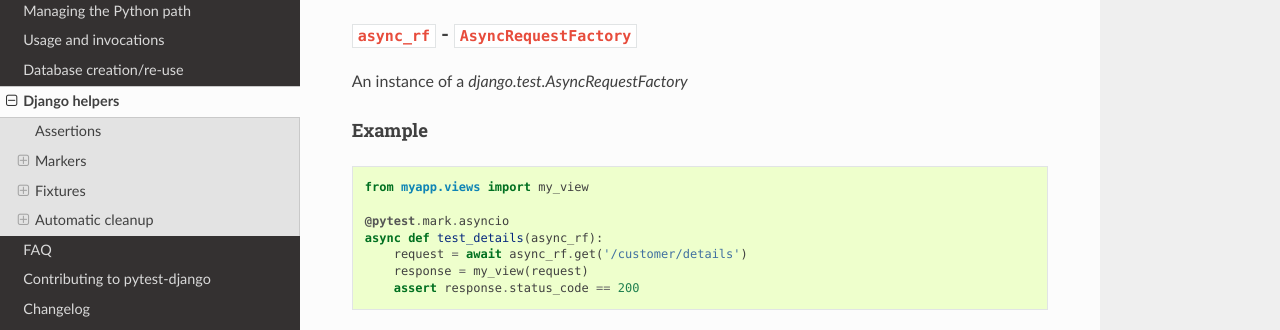
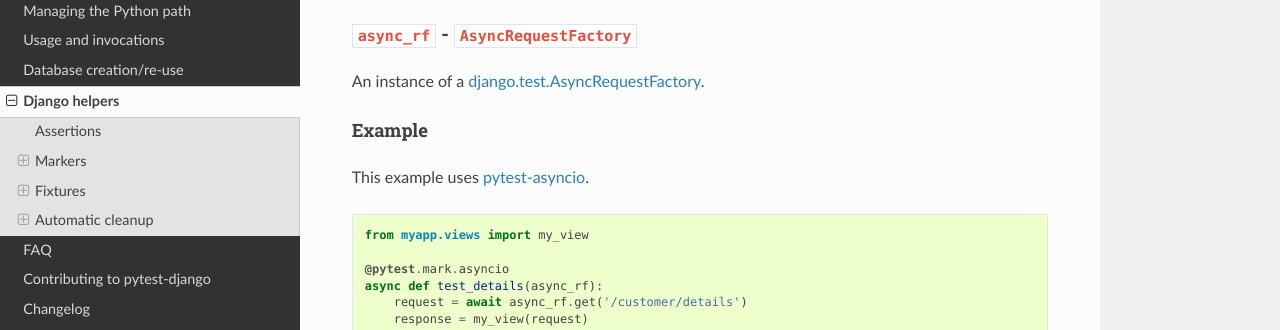
Before and after one commit to pytest-dev/pytest-django, a Sphinx documentation site: the page built from docs/helpers.rst, in a window 1280 px wide and 1400 px high, scrolled down 2516 px, cut to the strip 186-516 px from the top of the window. Built offline with Sphinx 7.4.7 and the Read the Docs theme 2.0.0, drawn with Linux system fonts in a browser that asks for light colours; cross-references to code outside the pages are shown as plain code; some of the changed text lies outside the part shown.

Commit message:
docs: minor fixes to previous commit

```diff
--- a/docs/helpers.rst
+++ b/docs/helpers.rst
@@ -140,12 +140,14 @@ Example
 ``async_rf`` - ``AsyncRequestFactory``
 ~~~~~~~~~~~~~~~~~~~~~~~~~~~~~~~~~~~~~~
 
-An instance of a `django.test.AsyncRequestFactory`
+An instance of a `django.test.AsyncRequestFactory`_.
 
-.. _django.test.AsyncRequestFactory: https://docs.djangoproject.com/en/3.1/topics/testing/advanced/#asyncrequestfactory
+.. _django.test.AsyncRequestFactory: https://docs.djangoproject.com/en/stable/topics/testing/advanced/#asyncrequestfactory
 
 Example
 """""""
+
+This example uses `pytest-asyncio <https://github.com/pytest-dev/pytest-asyncio>`_.
 
 ::
 
@@ -195,12 +197,14 @@ To use `client` as an authenticated standard user, call its
 ``async_client`` - ``django.test.AsyncClient``
 ~~~~~~~~~~~~~~~~~~~~~~~~~~~~~~~~~~~~~~~~~~~~~~
 
-An instance of a `django.test.AsyncClient`
+An instance of a `django.test.AsyncClient`_.
 
-.. _django.test.AsyncClient: https://docs.djangoproject.com/en/stable/topics/testing/tools/#the-test-client
+.. _django.test.AsyncClient: https://docs.djangoproject.com/en/stable/topics/testing/tools/#testing-asynchronous-code
 
 Example
 """""""
+
+This example uses `pytest-asyncio <https://github.com/pytest-dev/pytest-asyncio>`_.
 
 ::
 
```
